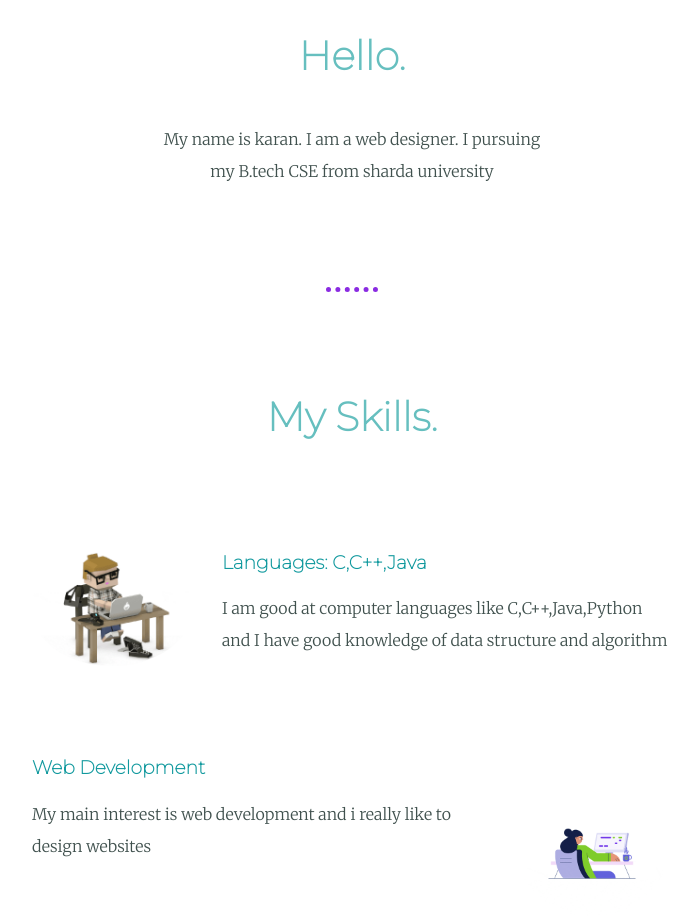
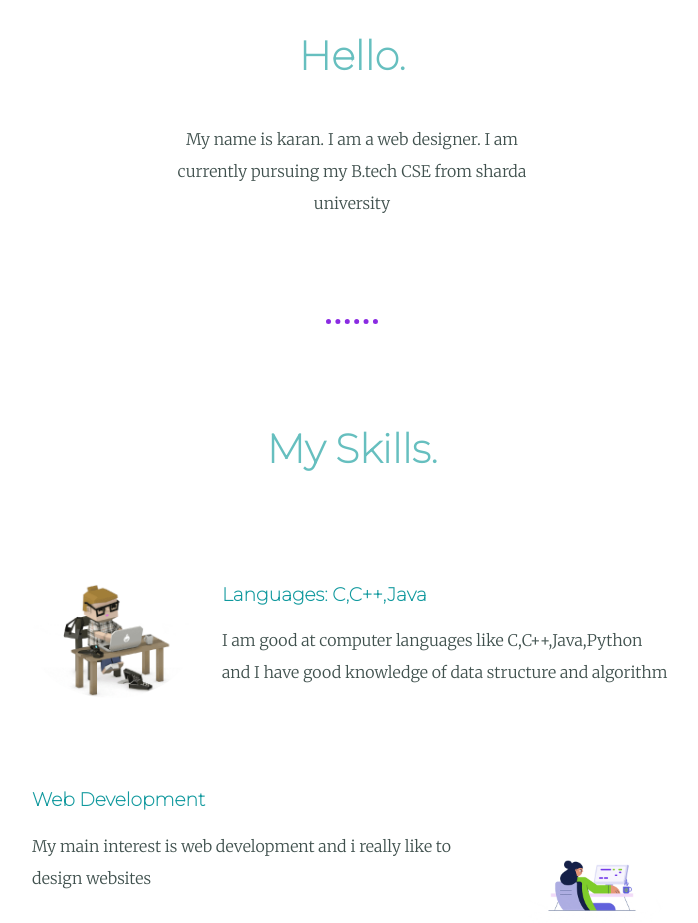
Before and after one commit to karan926/karan-css-site, a plain HTML site: page index.html in a window 1280 px wide. Shown: the part 891-1814 px from the top of the page, without its empty margins (288-986 px from the left). Drawn offline with Linux system fonts and the light colour scheme.

Commit message:
Update index.html

```diff
--- a/index.html
+++ b/index.html
@@ -22,7 +22,7 @@
         <div class="profile">
           <img class="myprofile" src="image/profile.jpg" alt="my profile" width="200px" height="200px" >
           <h2>Hello.</h2>
-          <p class="intro">My name is karan. I am a web designer. I pursuing my B.tech CSE from sharda university</p>
+          <p class="intro">My name is karan. I am a web designer. I am currently pursuing my B.tech CSE from sharda university</p>
         </div>
         <hr>
         <div class="skills">
```
